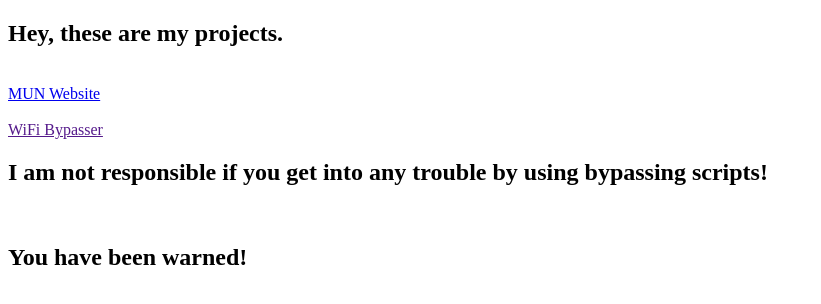
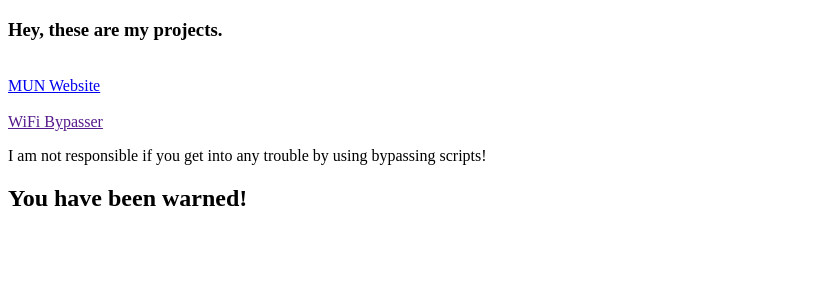
Before and after one commit to sunemi/sunemi.github.io, a plain HTML site: page index.html in a window 1280 px wide. Shown: the whole page, without its empty margins (0-821 px from the left). Drawn offline with Linux system fonts and the light colour scheme.

Commit message:
Update index.html

```diff
--- a/index.html
+++ b/index.html
@@ -4,12 +4,15 @@
     <title>Sunemi´s redirector</title>
     </head>
     <body>
-      <h2>Hey, these are my projects.</h2>
+      <h3>Hey, these are my projects.</h3>
      <br> <a href="http://sunemi.github.io/mun/">MUN Website</a><br>
     <br>  <a href="">WiFi Bypasser</a><br>
 
-      <h2>I am not responsible if you get into any trouble by using bypassing scripts!</h2><br>
-      <h2>You have been warned!</h2><br>
 
+
+      <p>
+         I am not responsible if you get into any trouble by using bypassing scripts!
+      <h2>You have been warned!
+  </p>
   </body>
 </html>
```
